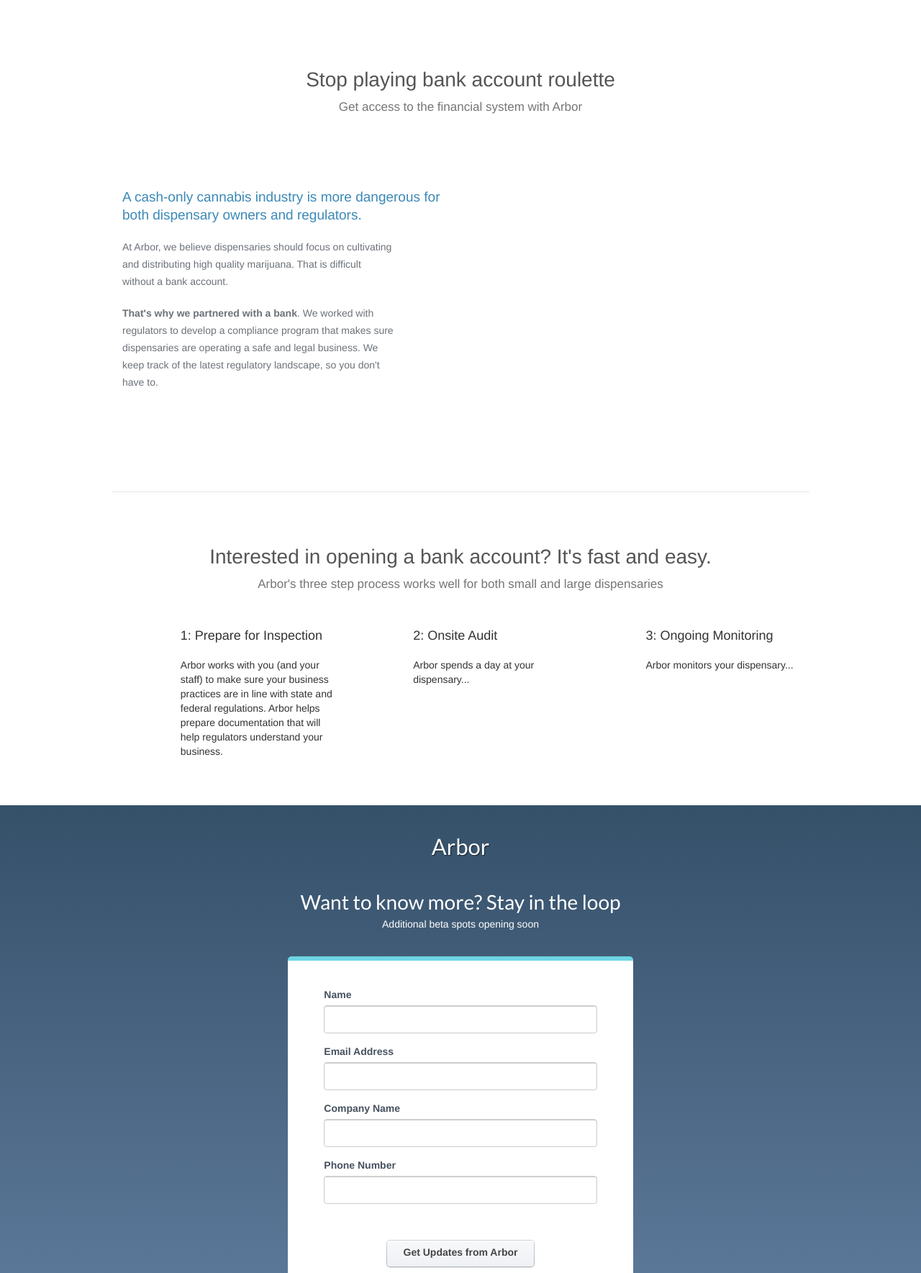
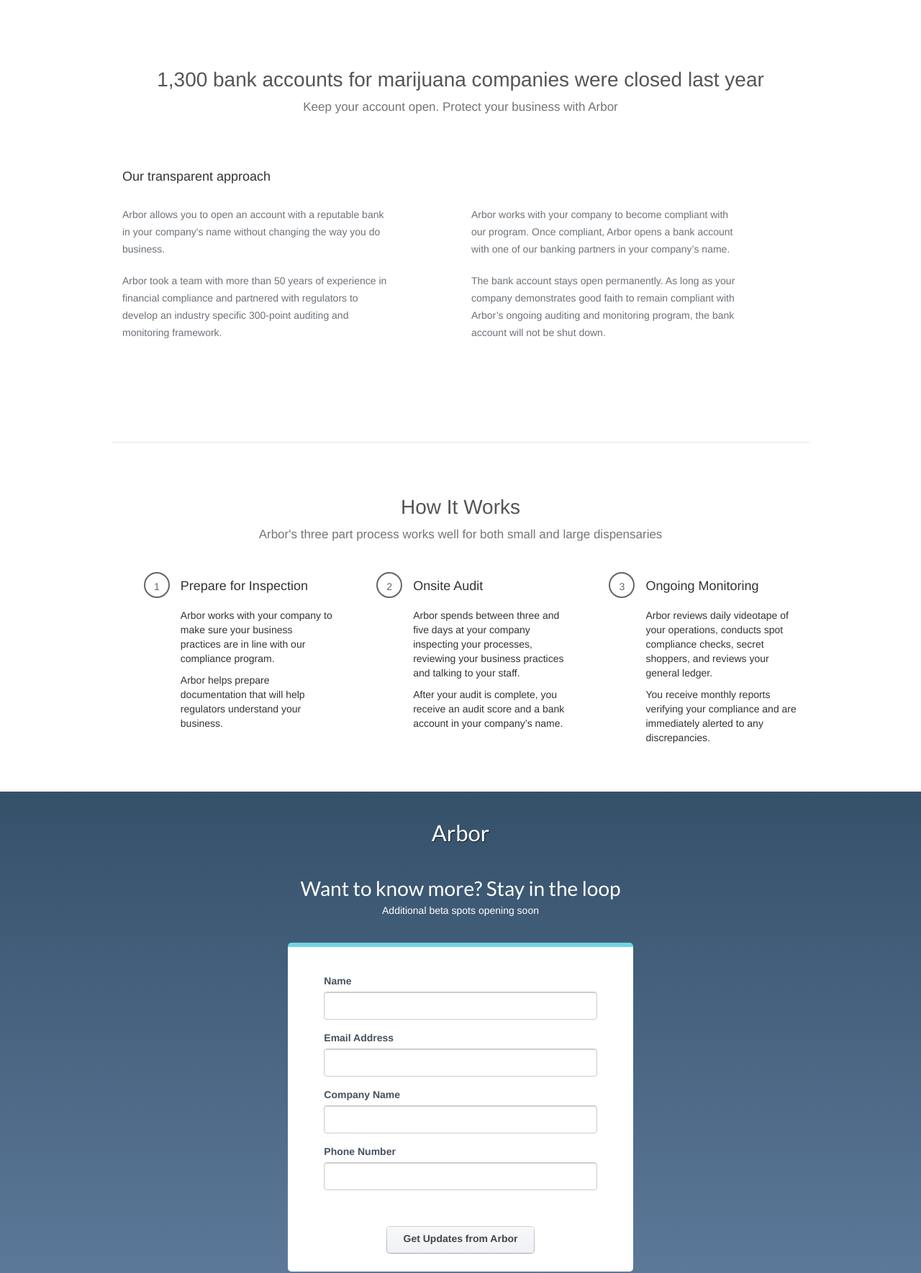
Before and after one commit to GetArbor/getarbor.github.io, a Jekyll site: the page built from index.html, in a window 1280 px wide, cut to the strip 584-2353 px from the top of the page. Shown: the whole strip at 72% size. Built offline with Jekyll 4.4.1, drawn with Linux system fonts in a browser that asks for light colours; nearby versions of some CDN libraries.

Commit message:
[wip] adding information

```diff
--- a/css/theme.scss
+++ b/css/theme.scss
@@ -34,6 +34,33 @@
     .step {
       padding-bottom: 10px;
     }
+    p {
+      -webkit-font-smoothing: antialiased;
+      -moz-osx-font-smoothing: grayscale;
+      // font-size: 12px;
+    }
   }
   padding-bottom: 55px;
 }
+
+.numberCircle {
+  border-radius: 50%;
+    behavior: url(PIE.htc); /* remove if you don't care about IE8 */
+
+    width: 36px;
+    height: 36px;
+    padding: 8px;
+
+    background: #fff;
+    border: 2px solid #666;
+    color: #666;
+    text-align: center;
+    position: absolute;
+    left: -36px;
+
+    font: 32px;
+}
+
+.step {
+  position: relative;
+}
--- a/index.html
+++ b/index.html
@@ -18,21 +18,23 @@
   <div class="container">
     <div class="row header">
       <div class="col-md-12">
-        <h2>Stop playing bank account roulette</h2>
-				<p>Get access to the financial system with Arbor</p>
+        <h2>1,300 bank accounts for marijuana companies were closed last year</h2>
+				<p>Keep your account open. Protect your business with Arbor</p>
       </div>
       <p></p>
     </div>
     <div class="row feature">
+			<div class="col-md-12">
+				<h4>Our transparent approach</h4>
+			</div>
       <div class="col-md-6 info">
-        <h4>A cash-only cannabis industry is more dangerous for both dispensary owners and regulators.</h4>
-        <p>
-          At Arbor, we believe dispensaries should focus on cultivating and distributing high quality marijuana. That is difficult without a bank account.
-        </p>
-        <p>
-          <b>That's why we partnered with a bank</b>. We worked with regulators to develop a compliance program that makes sure dispensaries are operating a safe and legal business. We keep track of the latest regulatory landscape, so you don't have to.
-        </p>
+        <p>Arbor allows you to open an account with a reputable bank in your company's name without changing the way you do business.</p>
+        <p>Arbor took a team with more than 50 years of experience in financial compliance and partnered with regulators to develop an industry specific 300-point auditing and monitoring framework.</p>
       </div>
+			<div class="col-md-6 info">
+				<p>Arbor works with your company to become compliant with our program. Once compliant, Arbor opens a bank account with one of our banking partners in your company’s name.</p>
+				<p>The bank account stays open permanently. As long as your company demonstrates good faith to remain compliant with Arbor’s ongoing auditing and monitoring program, the bank account will not be shut down.</p>
+			</div>
     </div>
     <div class="row"><p>&nbsp;</p></div>
   </div>
@@ -42,22 +44,28 @@
 	<div class="container">
 		<div class="row header">
 			<div class="col-md-12">
-				<h2>Interested in opening a bank account? It's fast and easy.</h2>
-				<p>Arbor's three step process works well for both small and large dispensaries</p>
+				<h2>How It Works</h2>
+				<p>Arbor's three part process works well for both small and large dispensaries</p>
 			</div>
 		</div>
 		<div class="row sections">
 			<div class="col-md-3 col-md-offset-1 onboarding-step">
-				<h4 class="step">1: Prepare for Inspection</h4>
-				<p>Arbor works with you (and your staff) to make sure your business practices are in line with state and federal regulations. Arbor helps prepare documentation that will help regulators understand your business.</p>
+				<div class="numberCircle">1</div>
+				<h4 class="step">Prepare for Inspection</h4>
+				<p>Arbor works with your company to make sure your business practices are in line with our compliance program.</p>
+				<p>Arbor helps prepare documentation that will help regulators understand your business.</p>
 			</div>
 			<div class="col-md-3 col-md-offset-1 onboarding-step">
-				<h4 class="step">2: Onsite Audit</h4>
-				<p>Arbor spends a day at your dispensary...</p>
+				<div class="numberCircle">2</div>
+				<h4 class="step">Onsite Audit</h4>
+				<p>Arbor spends between three and five days at your company inspecting your processes, reviewing your business practices and talking to your staff.</p>
+				<p>After your audit is complete, you receive an audit score and a bank account in your company’s name.</p>
 			</div>
 			<div class="col-md-3 col-md-offset-1 onboarding-step">
-				<h4 class="step">3: Ongoing Monitoring</h4>
-				<p>Arbor monitors your dispensary...</p>
+				<div class="numberCircle">3</div>
+				<h4 class="step">Ongoing Monitoring</h4>
+				<p>Arbor reviews daily videotape of your operations, conducts spot compliance checks, secret shoppers, and reviews your general ledger.</p>
+				<p>You receive monthly reports verifying your compliance and are immediately alerted to any discrepancies.</p>
 			</div>
 		</div>
 	</div>
```
